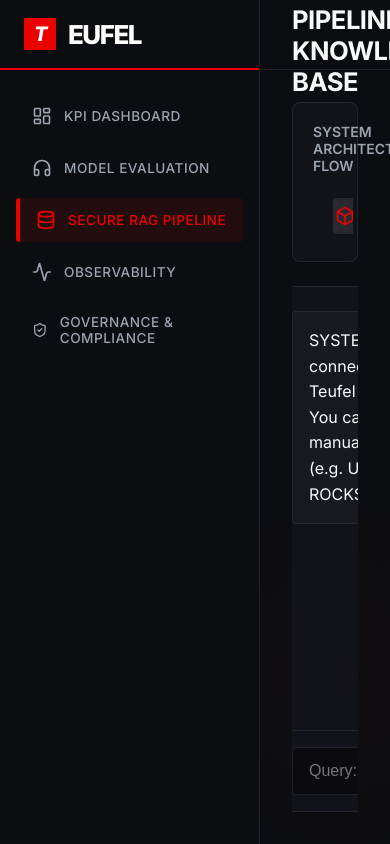
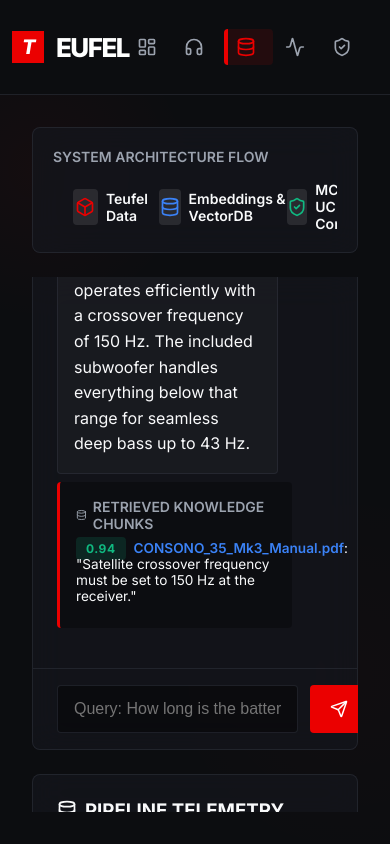
Before and after one commit to Syeddan08/teufel-ai-demo, a React (Vite) app: page /teufel-ai-demo/rag in a window 390 px wide. Built offline with nearby package versions, Linux system fonts and the light colour scheme.

Commit message:
Minor UI updates: Pre-loaded RAG UI, NIS2 tooltip, mobile responsiveness

```diff
--- a/src/index.css
+++ b/src/index.css
@@ -253,3 +253,17 @@ button { cursor: pointer; border: none; background: none; font-family: inherit;
 .gap-4 { gap: 16px; }
 .text-muted { color: var(--text-muted); }
 .text-sm { font-size: 0.875rem; }
+
+/* Mobile Responsiveness */
+@media (max-width: 768px) {
+  .app-container { flex-direction: column; }
+  .sidebar { width: 100%; height: auto; flex-direction: row; align-items: center; justify-content: space-between; padding: 12px; border-right: none; border-bottom: 1px solid var(--panel-border); }
+  .sidebar-header { border: none; padding: 0; }
+  .sidebar-nav { flex-direction: row; padding: 0; overflow-x: auto; gap: 4px; }
+  .nav-item { padding: 8px; font-size: 0; }
+  .nav-icon { margin-right: 0; }
+  .grid-cols-2, .grid-cols-3, .grid-cols-4 { grid-template-columns: 1fr; }
+  .top-header { display: none; }
+  .chat-window { height: auto; flex-direction: column; }
+  .page-container > div { flex-direction: column !important; }
+}
--- a/src/pages/Governance.jsx
+++ b/src/pages/Governance.jsx
@@ -22,7 +22,10 @@ const Governance = () => {
           <div className="glass-panel p-6 flex flex-col items-center justify-center gap-2" style={{ flex: 1 }}>
             <FileWarning size={32} color="#f59e0b" />
             <div className="text-xl" style={{ fontWeight: 600 }}>NIS2</div>
-            <div className="badge badge-warning">Audit Pending</div>
+            <div className="badge badge-warning mb-1">Audit Pending</div>
+            <div className="text-muted text-center" style={{ fontSize: '0.7rem', lineHeight: 1.3 }}>
+              Network & Info Security Directive.<br/>Requires supply chain risk mapping.
+            </div>
           </div>
         </div>
 
--- a/src/pages/RAGPipeline.jsx
+++ b/src/pages/RAGPipeline.jsx
@@ -4,7 +4,11 @@ import { Send, Database, FileText, ArrowRight, BrainCircuit, ShieldCheck, Box }
 
 const RAGPipeline = () => {
   const [messages, setMessages] = useState([
-    { role: 'ai', content: 'SYSTEM READY: Secure connection established to Teufel Product Database. You can query technical manuals or spec sheets (e.g. ULTIMA 40 Surround, ROCKSTER AIR 2).', context: null }
+    { role: 'ai', content: 'SYSTEM READY: Secure connection established to Teufel Product Database. You can query technical manuals or spec sheets (e.g. ULTIMA 40 Surround, ROCKSTER AIR 2).', context: null },
+    { role: 'user', content: 'What is the crossover frequency for the CONSONO 35 Mk3 system?', context: null },
+    { role: 'ai', content: 'The CONSONO 35 Mk3 operates efficiently with a crossover frequency of 150 Hz. The included subwoofer handles everything below that range for seamless deep bass up to 43 Hz.', context: [
+      { score: 0.94, source: 'CONSONO_35_Mk3_Manual.pdf', snippet: 'Satellite crossover frequency must be set to 150 Hz at the receiver.' }
+    ]}
   ]);
   const [input, setInput] = useState('');
   const [isTyping, setIsTyping] = useState(false);
```
